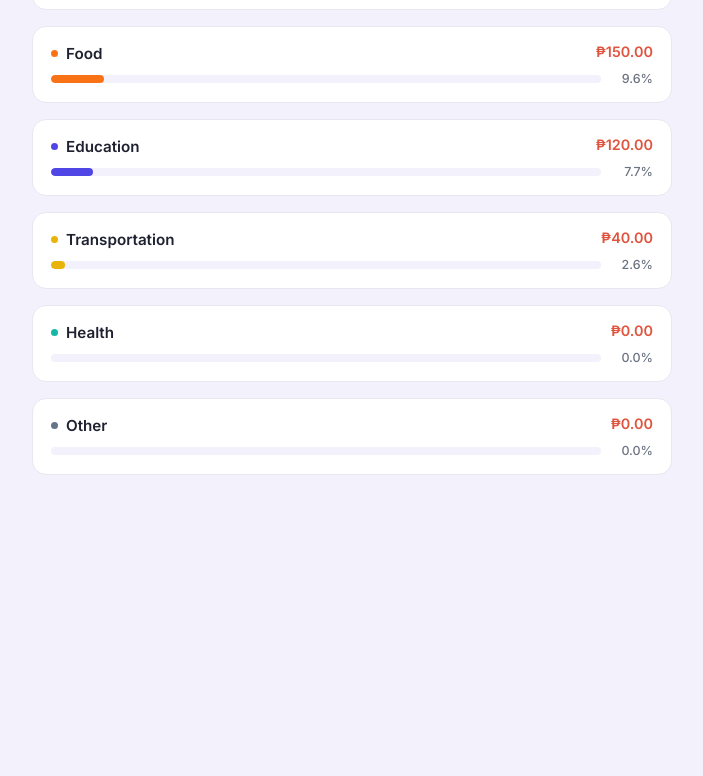
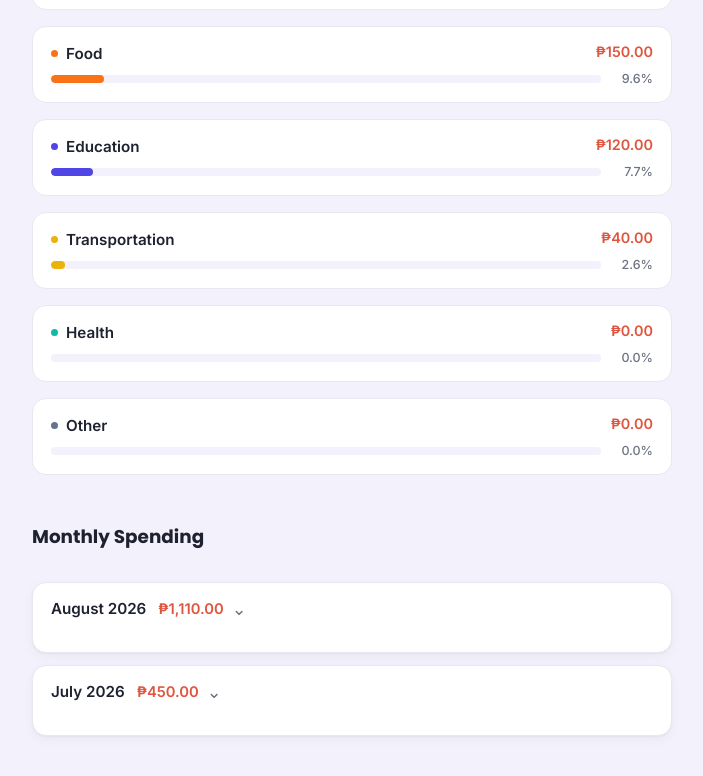
Before and after one commit to Jshcedric/midterm-project-webdvt, a React (Vite) app: page /summary in a window 1280 px wide. Shown: the part 812-1588 px from the top of the page, without its empty margins (108-811 px from the left). Before the commit the page ends 1351 px from the top, so only its background shows below. Built offline with nearby package versions, Linux system fonts and the light colour scheme.

Commit message:
feat: implement monthly spending tracker with expandable month cards in Summary page

```diff
--- a/src/index.css
+++ b/src/index.css
@@ -989,6 +989,121 @@ textarea:focus-visible {
   color: var(--expense);
 }
 
+/* ---------- Monthly spending tracker ---------- */
+.section-heading {
+  margin: 32px 0 16px;
+  font-family: var(--font-heading);
+  font-size: 1.15rem;
+  font-weight: 700;
+  color: var(--text);
+  max-width: 640px;
+}
+
+.monthly-list {
+  display: flex;
+  flex-direction: column;
+  gap: 12px;
+  max-width: 640px;
+}
+
+.month-card {
+  background: var(--surface);
+  border: 1px solid var(--border);
+  border-radius: var(--radius);
+  box-shadow: var(--shadow);
+  overflow: hidden;
+}
+
+.month-card-header {
+  width: 100%;
+  display: flex;
+  flex-direction: column;
+  gap: 10px;
+  padding: 16px 18px;
+  background: none;
+  border: none;
+  cursor: pointer;
+  text-align: left;
+  font: inherit;
+  color: inherit;
+}
+
+.month-card-heading {
+  display: flex;
+  align-items: center;
+  justify-content: space-between;
+  gap: 12px;
+}
+
+.month-name {
+  font-weight: 600;
+  font-size: 0.95rem;
+  color: var(--text);
+}
+
+.month-card-right {
+  display: flex;
+  align-items: center;
+  gap: 8px;
+}
+
+.month-total {
+  font-weight: 700;
+  font-size: 0.92rem;
+  color: var(--expense);
+}
+
+.month-chevron {
+  font-size: 1.1rem;
+  line-height: 1;
+  color: var(--text-muted);
+  transition: transform 0.2s ease;
+  display: inline-block;
+}
+
+.month-chevron.is-open {
+  transform: rotate(180deg);
+}
+
+.month-bar-track {
+  height: 8px;
+  border-radius: 999px;
+  background: var(--bg);
+  overflow: hidden;
+}
+
+.month-bar-fill {
+  height: 100%;
+  border-radius: 999px;
+  background: linear-gradient(135deg, #4f46e5, #a855f7);
+  transition: width 0.3s ease;
+}
+
+.month-categories {
+  border-top: 1px solid var(--border);
+  padding: 12px 18px 16px;
+  display: flex;
+  flex-direction: column;
+  gap: 10px;
+}
+
+.month-category-row {
+  display: flex;
+  align-items: center;
+  gap: 10px;
+  font-size: 0.85rem;
+}
+
+.month-category-name {
+  flex: 1;
+  color: var(--text-muted);
+}
+
+.month-category-amount {
+  font-weight: 600;
+  color: var(--text);
+}
+
 .form-field input[aria-invalid="true"],
 .form-field select[aria-invalid="true"] {
   border-color: var(--expense);
--- a/src/pages/Summary.jsx
+++ b/src/pages/Summary.jsx
@@ -1,6 +1,7 @@
+import { useMemo, useState } from "react";
 import useTransactions from "../hooks/useTransactions.js";
 import { EXPENSE_CATEGORIES } from "../data/categories.js";
-import { formatCurrency } from "../utils/format.js";
+import { formatCurrency, formatMonthLabel } from "../utils/format.js";
 import { getCategoryColor } from "../utils/categoryColors.js";
 import DonutChart from "../components/DonutChart.jsx";
 import ScrollToTopButton from "../components/ScrollToTopButton.jsx";
@@ -9,6 +10,7 @@ function Summary() {
   // Reuses the SAME transaction data as the rest of the app —
   // no separate data source, just derived calculations.
   const { transactions } = useTransactions();
+  const [expandedMonth, setExpandedMonth] = useState(null);
 
   const expenses = transactions.filter((t) => t.type === "expense");
   const totalExpense = expenses.reduce((sum, t) => sum + Number(t.amount), 0);
@@ -30,6 +32,43 @@ function Summary() {
   const chartData = categoryTotals
     .filter((c) => c.total > 0)
     .map((c) => ({ label: c.category, value: c.total, color: c.color }));
+
+  // Groups every expense by "YYYY-MM" so we can show how much was spent
+  // each month, plus which categories made up that month's total —
+  // basically a month-by-month spending tracker.
+  const monthlySpending = useMemo(() => {
+    const months = {};
+
+    expenses.forEach((t) => {
+      const monthKey = t.date.slice(0, 7);
+      if (!months[monthKey]) {
+        months[monthKey] = { total: 0, categories: {} };
+      }
+      months[monthKey].total += Number(t.amount);
+      months[monthKey].categories[t.category] =
+        (months[monthKey].categories[t.category] || 0) + Number(t.amount);
+    });
+
+    return Object.entries(months)
+      .map(([monthKey, data]) => ({
+        monthKey,
+        label: formatMonthLabel(monthKey),
+        total: data.total,
+        categories: Object.entries(data.categories)
+          .map(([category, amount]) => ({
+            category,
+            amount,
+            color: getCategoryColor(category),
+          }))
+          .sort((a, b) => b.amount - a.amount),
+      }))
+      .sort((a, b) => (a.monthKey < b.monthKey ? 1 : -1)); // most recent month first
+  }, [expenses]);
+
+  const highestMonthTotal = monthlySpending.reduce(
+    (max, month) => Math.max(max, month.total),
+    0
+  );
 
   return (
     <div className="page">
@@ -76,6 +115,54 @@ function Summary() {
               </div>
             ))}
           </div>
+
+          <h2 className="section-heading">Monthly Spending</h2>
+          <div className="monthly-list">
+            {monthlySpending.map((month) => {
+              const isOpen = expandedMonth === month.monthKey;
+              const barPercent =
+                highestMonthTotal > 0 ? (month.total / highestMonthTotal) * 100 : 0;
+
+              return (
+                <div key={month.monthKey} className="month-card">
+                  <button
+                    type="button"
+                    className="month-card-header"
+                    onClick={() => setExpandedMonth(isOpen ? null : month.monthKey)}
+                    aria-expanded={isOpen}
+                  >
+                    <div className="month-card-heading">
+                      <span className="month-name">{month.label}</span>
+                      <span className="month-card-right">
+                        <span className="month-total">{formatCurrency(month.total)}</span>
+                        <span className={`month-chevron ${isOpen ? "is-open" : ""}`}>⌄</span>
+                      </span>
+                    </div>
+                    <div className="month-bar-track">
+                      <div className="month-bar-fill" style={{ width: `${barPercent}%` }} />
+                    </div>
+                  </button>
+
+                  {isOpen && (
+                    <div className="month-categories">
+                      {month.categories.map((c) => (
+                        <div key={c.category} className="month-category-row">
+                          <span
+                            className="transaction-category-dot"
+                            style={{ background: c.color }}
+                          />
+                          <span className="month-category-name">{c.category}</span>
+                          <span className="month-category-amount">
+                            {formatCurrency(c.amount)}
+                          </span>
+                        </div>
+                      ))}
+                    </div>
+                  )}
+                </div>
+              );
+            })}
+          </div>
         </>
       )}
 
--- a/src/utils/format.js
+++ b/src/utils/format.js
@@ -24,7 +24,12 @@ export function formatDate(dateString) {
   });
 }
 
-// Returns today's date as "YYYY-MM-DD" using the user's LOCAL time.
+// Turns a "YYYY-MM" key into a friendly label like "August 2026".
+export function formatMonthLabel(monthKey) {
+  const [year, month] = monthKey.split("-").map(Number);
+  const date = new Date(year, month - 1, 1);
+  return date.toLocaleDateString("en-US", { year: "numeric", month: "long" });
+}
 // (new Date().toISOString() uses UTC, which can be a day off for users
 // ahead or behind UTC — e.g. late at night in the Philippines, UTC is
 // still "yesterday".) This builds the string from local date parts instead.
```
